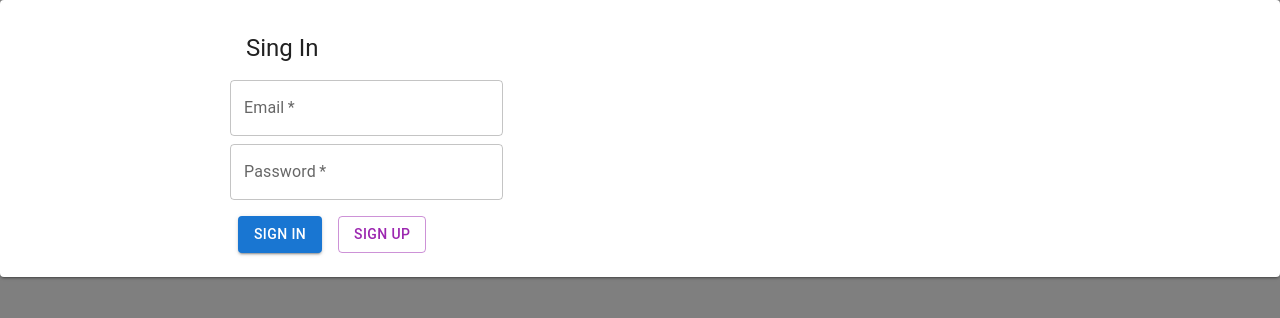
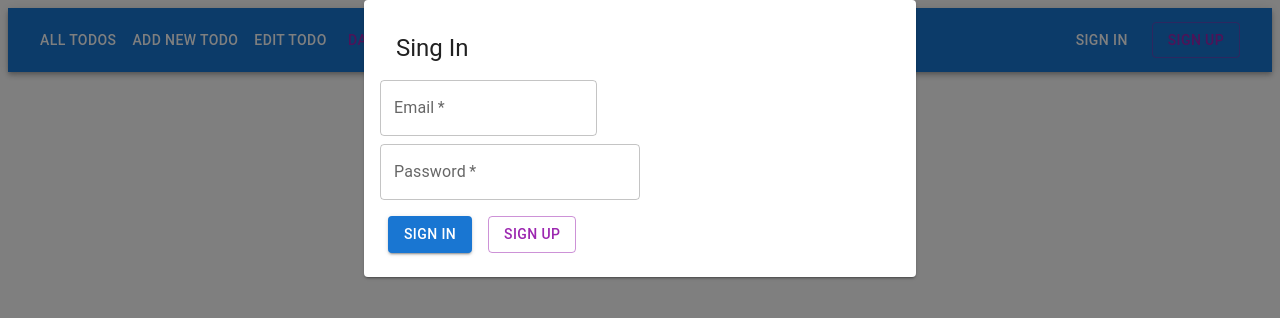
Before and after one commit to 0xvoider42/todo-fe, a Next.js app: page /signin in a window 1280 px wide. Both pictures are taken after a click on the button "SIGN IN". Shown: the top 318 px of the page. Built offline with nearby package versions, Linux system fonts and the light colour scheme.

Commit message:
refactors modals

```diff
--- a/src/components/Authentication/SignIn.tsx
+++ b/src/components/Authentication/SignIn.tsx
@@ -35,15 +35,15 @@ const SignIn = ({ openSignInModal, setOpenSignInModal }) => {
       aria-labelledby="modal-modal-title"
       aria-describedby="modal-modal-description"
     >
-      <Paper elevation={2}>
-        <Container maxWidth="md">
+      <Container maxWidth="sm">
+        <Paper elevation={2}>
           <Box padding={2}>
             <Typography variant="h5" padding={2}>
               Sing In
             </Typography>
             <form onSubmit={handleSubmit(submitHandler)}>
               <Stack spacing={1} alignItems="baseline">
-                <Grid container direction="column" item xs={4}>
+                <Grid container direction="column" item xs={5}>
                   <TextField
                     {...register("email")}
                     fullWidth
@@ -54,7 +54,7 @@ const SignIn = ({ openSignInModal, setOpenSignInModal }) => {
                     type="text"
                   />
                 </Grid>
-                <Grid container item xs={4}>
+                <Grid container item xs={6}>
                   <TextField
                     {...register("password")}
                     fullWidth
@@ -81,8 +81,8 @@ const SignIn = ({ openSignInModal, setOpenSignInModal }) => {
               </Stack>
             </form>
           </Box>
-        </Container>
-      </Paper>
+        </Paper>
+      </Container>
     </Modal>
   );
 };
--- a/src/components/Authentication/SignUp.tsx
+++ b/src/components/Authentication/SignUp.tsx
@@ -35,15 +35,15 @@ const SignUp = ({ openSignUpModal, setOpenSignUpModal }) => {
       aria-labelledby="modal-modal-title"
       aria-describedby="modal-modal-description"
     >
-      <Paper elevation={2}>
-        <Container maxWidth="md">
+      <Container maxWidth="sm">
+        <Paper elevation={2}>
           <Box padding={2}>
             <Typography variant="h5" padding={2}>
               Sing Up
             </Typography>
             <form onSubmit={handleSubmit(submitHandler)}>
               <Stack spacing={1} alignItems="baseline">
-                <Grid container direction="column" item xs={4}>
+                <Grid container direction="column" item xs={5}>
                   <TextField
                     {...register("email")}
                     fullWidth
@@ -54,7 +54,7 @@ const SignUp = ({ openSignUpModal, setOpenSignUpModal }) => {
                     type="text"
                   />
                 </Grid>
-                <Grid container item xs={4}>
+                <Grid container item xs={6}>
                   <TextField
                     {...register("password")}
                     fullWidth
@@ -81,8 +81,8 @@ const SignUp = ({ openSignUpModal, setOpenSignUpModal }) => {
               </Stack>
             </form>
           </Box>
-        </Container>
-      </Paper>
+        </Paper>
+      </Container>
     </Modal>
   );
 };
```
